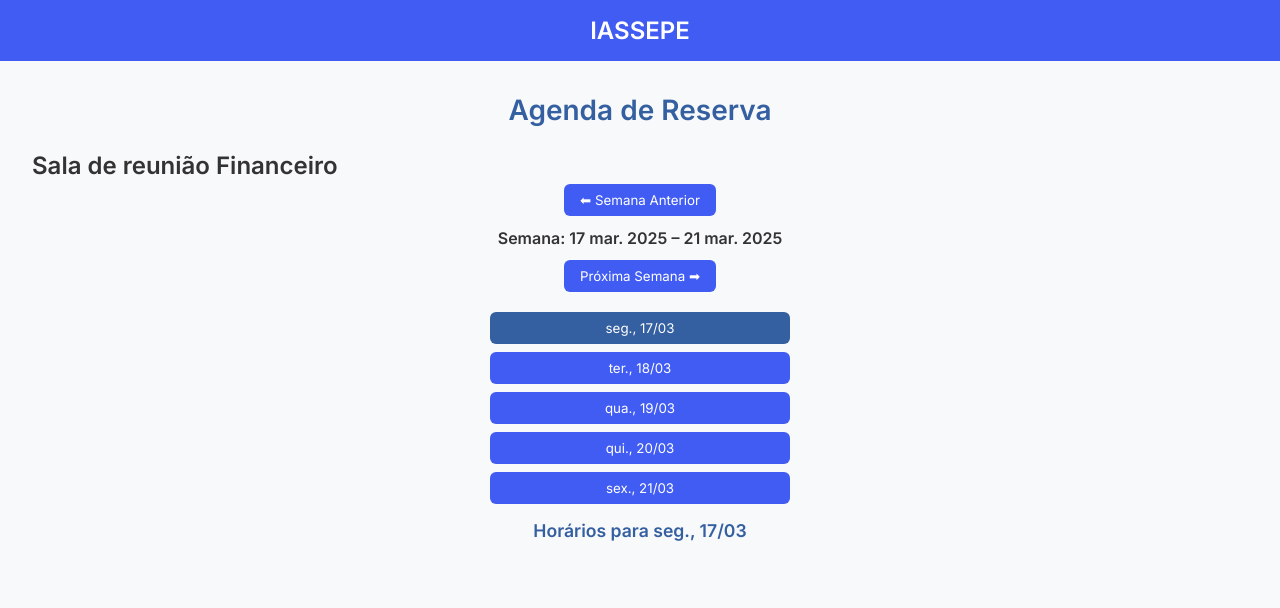
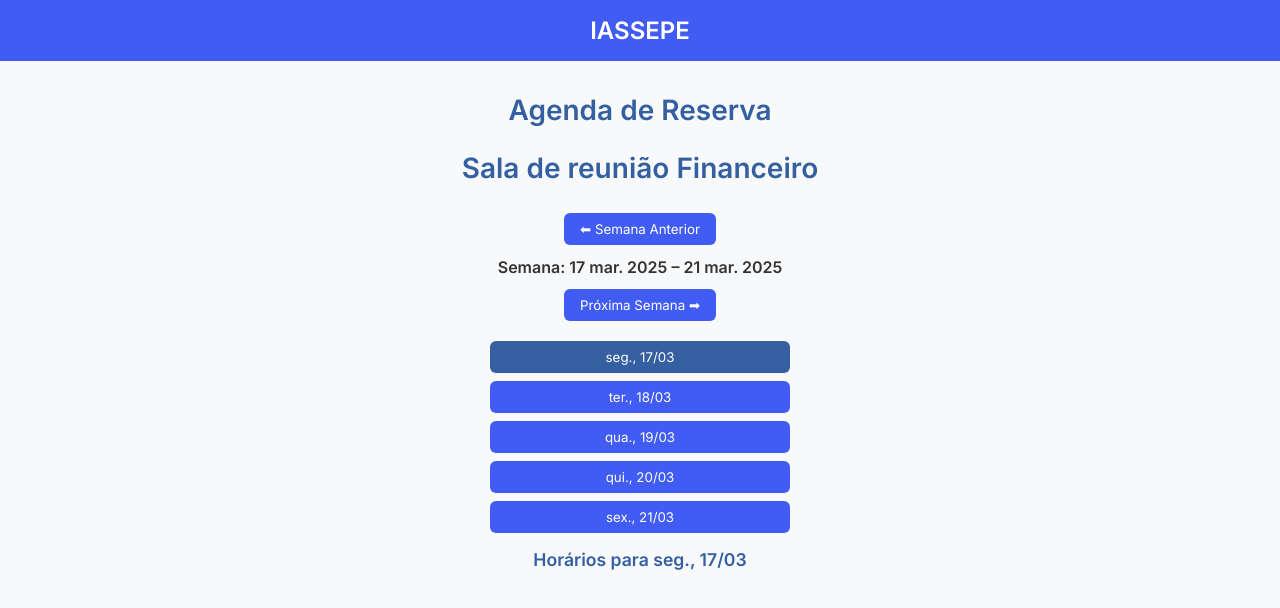
Before and after one commit to diegoframos81/Agenda-Web, a plain HTML site: page index.html in a window 1280 px wide. Drawn offline with Linux system fonts and the light colour scheme; no server answers.

Commit message:
Update index.html

```diff
--- a/index.html
+++ b/index.html
@@ -11,7 +11,7 @@
   <header>IASSEPE</header>
   <div class="container">
     <h1>Agenda de Reserva</h1>
-    <h2> Sala de reunião Financeiro</h2>
+    <h1> Sala de reunião Financeiro</h1>
 
     <div class="navegacao">
       <button onclick="mudarSemana(-1)">⬅ Semana Anterior</button>
```
